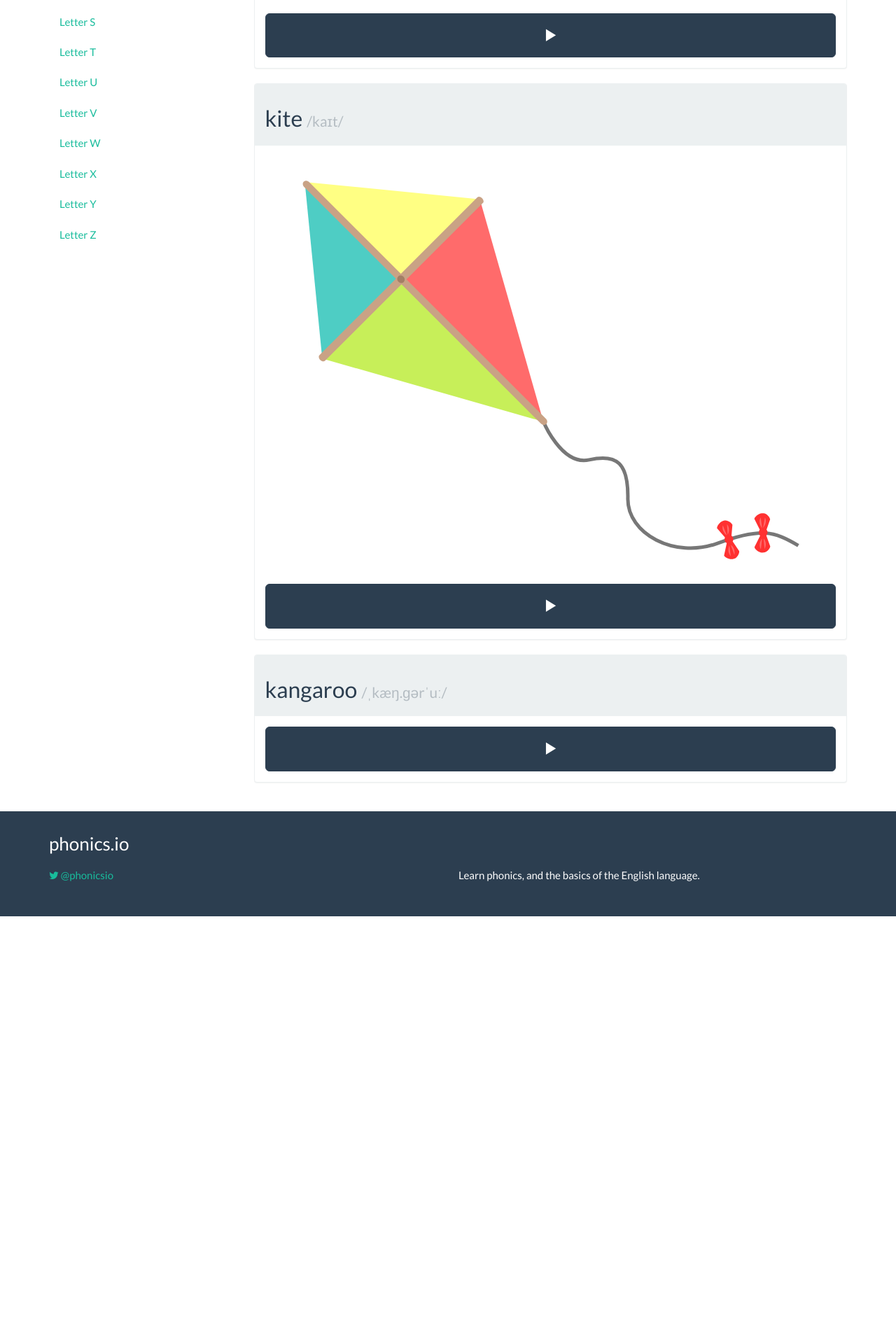
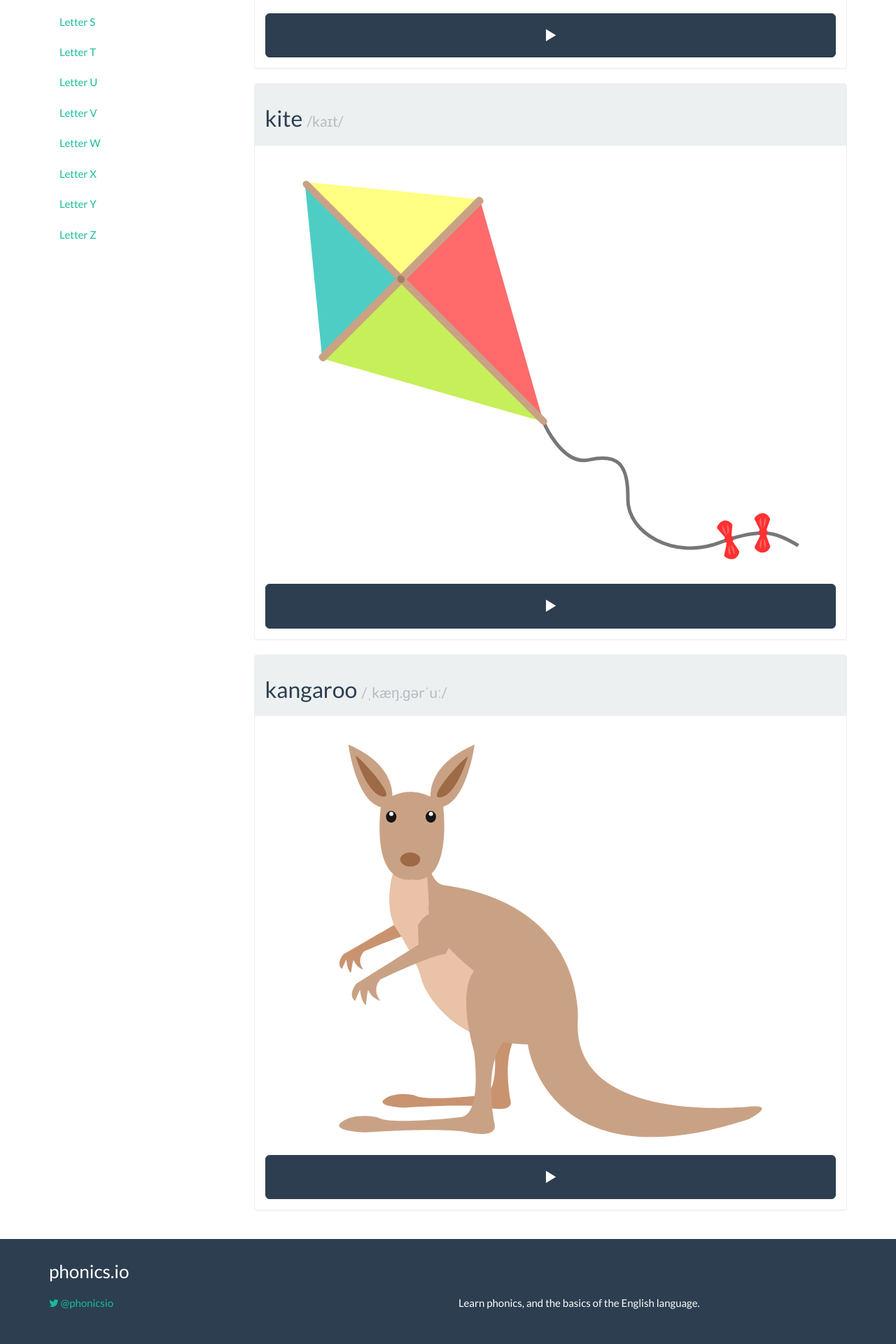
Before and after one commit to irmbrady/phonics.io, a Jekyll site: the page built from letters/k.html, in a window 1280 px wide. Shown: the part 852-2772 px from the top of the page at 70% size. Built offline with Jekyll 4.4.1, drawn with Linux system fonts in a browser that asks for light colours; nearby versions of some CDN libraries; before the commit the page ends 2161 px from its top, so only the background shows below that.

Commit message:
Added kangaroo svg

```diff
--- a/letters/k.html
+++ b/letters/k.html
@@ -42,7 +42,7 @@
     <h2>kangaroo <small>/ˌkæŋ.ɡərˈuː/</small></h2>
   </div>
   <div class="panel-body">
-    <!-- <img src="/../resources/images/XX.svg" alt="XX" style="width: 100%; display: block;"/> -->
+    <img src="/../resources/images/kangaroo.svg" alt="kangaroo" style="width: 100%; display: block;"/>
     <audio id="say-kangaroo">
       <source src="/../resources/sounds/mp3/kangaroo.mp3" type="audio/mpeg" />
       <source src="/../resources/sounds/ogg/kangaroo.ogg" type="audio/ogg" />
```
Also changed, not shown: resources/images/kangaroo.svg (added).
